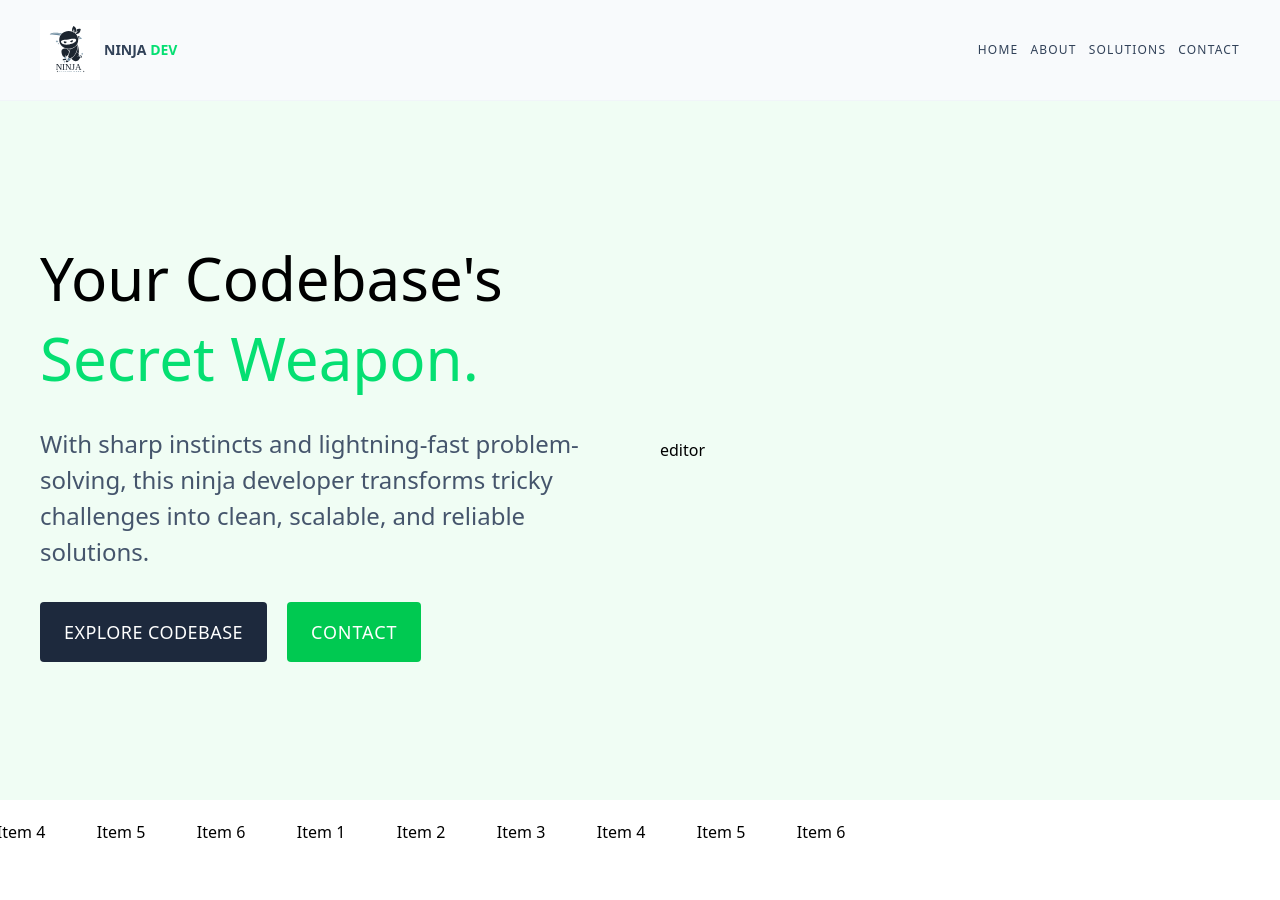
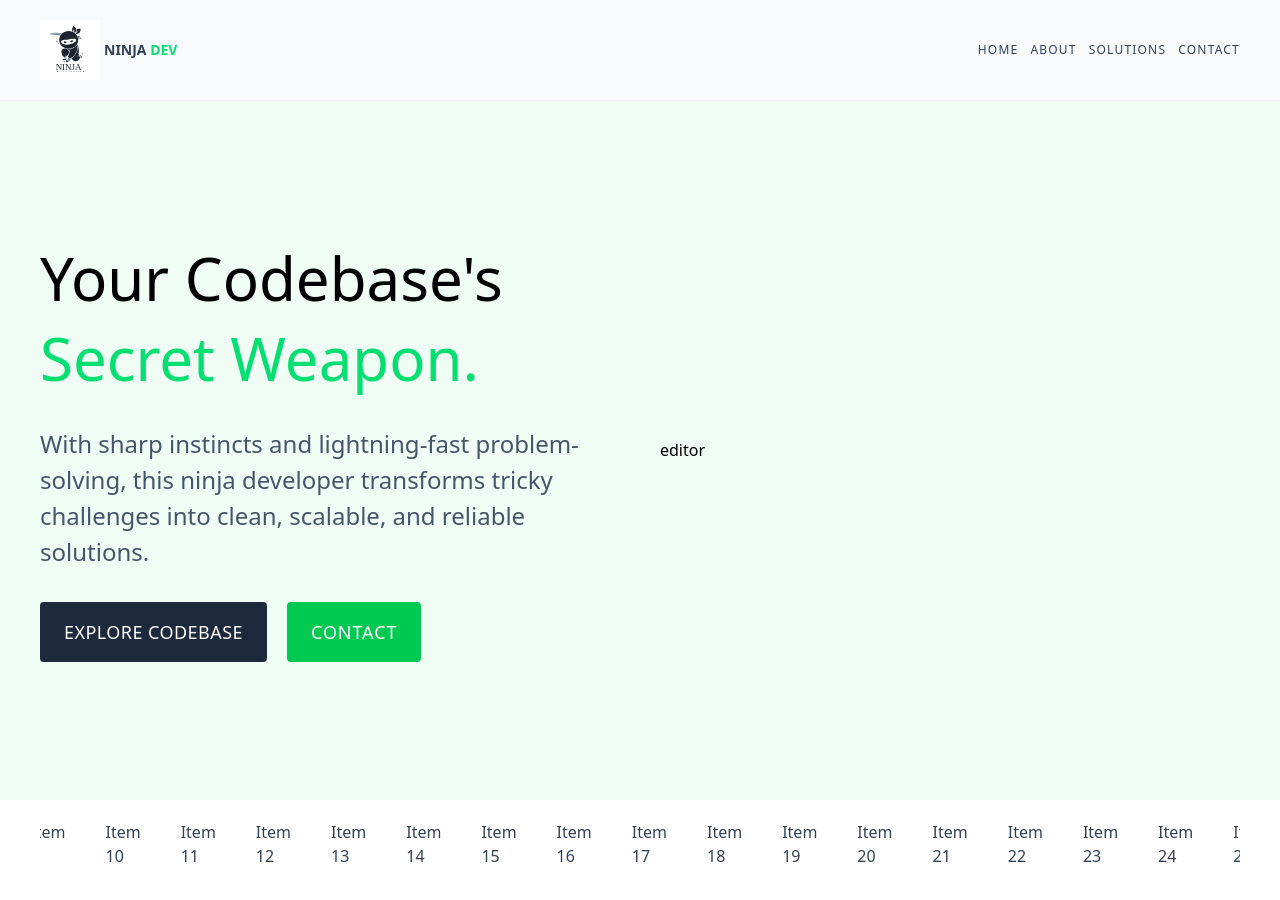
Before and after one commit to reeceballano/landing-page, a React (Vite) app: page / in a window 1280 px wide. Shown: the top 900 px of the page. Built offline with nearby package versions, Linux system fonts and the light colour scheme.

Commit message:
fix marquee animation

```diff
--- a/src/assets/css/styles.css
+++ b/src/assets/css/styles.css
@@ -12,7 +12,7 @@
         transform: translateX(0%);
     }
     100% {
-        transform: translateX(-50%);
+        transform: translateX(-100%);
     }
 }
 
--- a/src/components/Marquee.jsx
+++ b/src/components/Marquee.jsx
@@ -1,23 +1,20 @@
 import Container from "./Container";
 
 const Marquee = () => {
-    return <Container>
-        <div className="marquee-items w-full flex flex-row shrink-0 overflow-hidden animate-marquee">
-            <div className="marquee-item basis-2/4">Item 1</div>
-            <div className="marquee-item basis-2/4">Item 2</div>
-            <div className="marquee-item basis-2/4">Item 3</div>
-            <div className="marquee-item basis-2/4">Item 4</div>
-            <div className="marquee-item basis-2/4">Item 5</div>
-            <div className="marquee-item basis-2/4">Item 6</div>
-            <div className="marquee-item basis-2/4">Item 1</div>
-            <div className="marquee-item basis-2/4">Item 2</div>
-            <div className="marquee-item basis-2/4">Item 3</div>
-            <div className="marquee-item basis-2/4">Item 4</div>
-            <div className="marquee-item basis-2/4">Item 5</div>
-            <div className="marquee-item basis-2/4">Item 6</div>
+    return (
+        <Container>
+            <div className="text-slate-700 overflow-hidden min-w-full">
+                <div className="marquee-items animate-marquee flex gap-10">
+                    {
+                        [...Array(100)].map((item, index) => {
+                            return <div key={item} className="marquee-item w-2xs flex flex-1">Item {index}</div>
 
-        </div>
-    </Container>
+                        })
+                    }
+                </div>
+            </div>
+        </Container>
+    )
 }
 
 export default Marquee;
```
